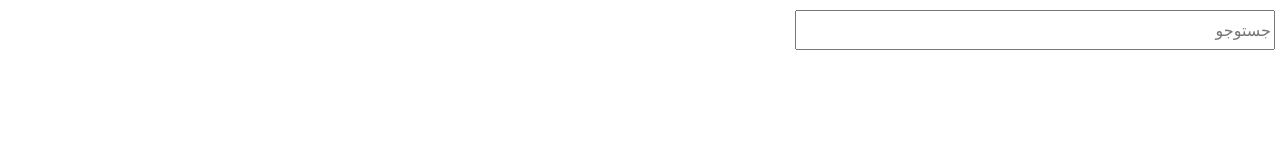
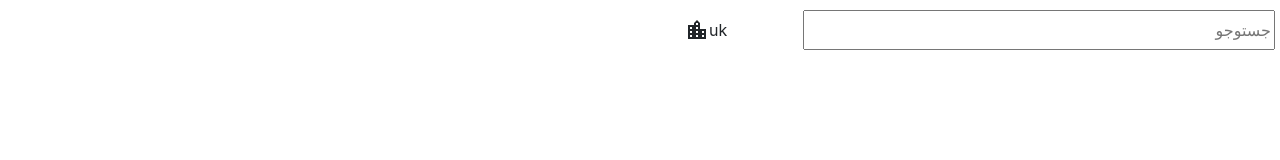
Before and after one commit to MrMohebi/unimun-client, a React (Create React App) app: page / in a window 1280 px wide. Shown: the top 160 px of the page. Built offline with nearby package versions, Linux system fonts and the light colour scheme.

Commit message:
add SelectUni.js
just preview finished not selecting

```diff
--- /dev/null
+++ b/src/components/SelectUni/SelectUni.js
@@ -0,0 +1,18 @@
+import React, {useState} from 'react';
+import {LocationCity} from '@material-ui/icons';
+
+import "./style.css"
+
+const SelectUni = () => {
+    let [uni, setUni] = useState("uk");
+    return (
+        <div className={"select-uni-container"}>
+            <div className="preview d-flex flex-row align-items-start">
+                <LocationCity/>
+                <span>{uni}</span>
+            </div>
+        </div>
+    );
+};
+
+export default SelectUni;
--- /dev/null
+++ b/src/components/SelectUni/style.css
@@ -0,0 +1,3 @@
+
+
+/*# sourceMappingURL=style.css.map */
--- /dev/null
+++ b/src/components/SelectUni/style.scss
@@ -0,0 +1,3 @@
+.select-uni-container{
+
+}
--- a/src/components/SerachBar/SearchBar.js
+++ b/src/components/SerachBar/SearchBar.js
@@ -1,10 +1,14 @@
 import React from 'react';
+
+
+import SelectUni from "../SelectUni/SelectUni";
 
 import "./style.css"
 
 const SearchBar = () => {
     return (
         <div className={"search-bar-container"}>
+            <SelectUni/>
             <input className={"search-input"} placeholder={"جستوجو"}/>
         </div>
     );
--- a/src/components/SerachBar/style.css
+++ b/src/components/SerachBar/style.css
@@ -1,8 +1,9 @@
 .search-bar-container {
   display: flex;
-  flex-direction: column;
-  align-items: flex-end;
-  margin: 10px 5px;
+  flex-direction: row;
+  align-items: center;
+  justify-content: space-between;
+  padding: 10px 5px 0 5px;
   width: 100vw;
   max-width: 600px;
   position: fixed;
--- a/src/components/SerachBar/style.scss
+++ b/src/components/SerachBar/style.scss
@@ -1,8 +1,9 @@
 .search-bar-container{
   display: flex;
-  flex-direction: column;
-  align-items: flex-end;
-  margin: 10px 5px;
+  flex-direction: row;
+  align-items: center;
+  justify-content: space-between;
+  padding: 10px 5px 0 5px;
   width: 100vw;
   max-width: 600px;
   position: fixed;
```
Also changed, not shown: 2 other files (tests, documents, lock files or other folders).
